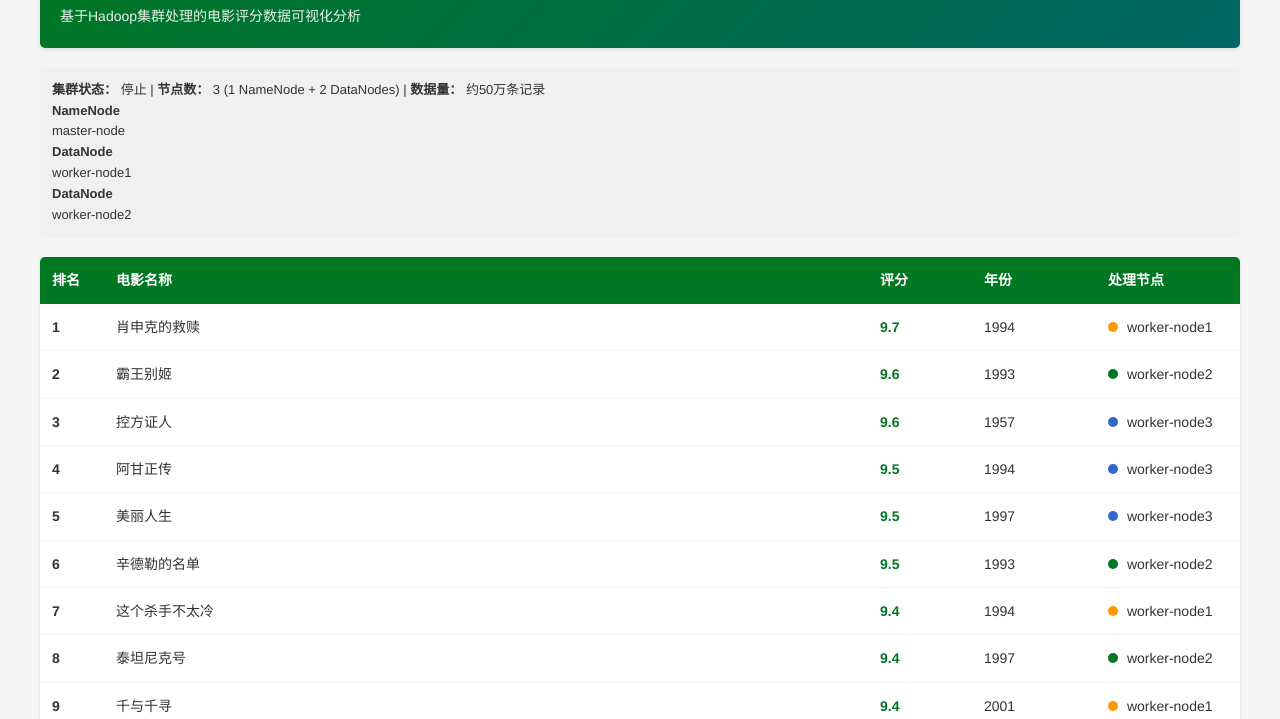
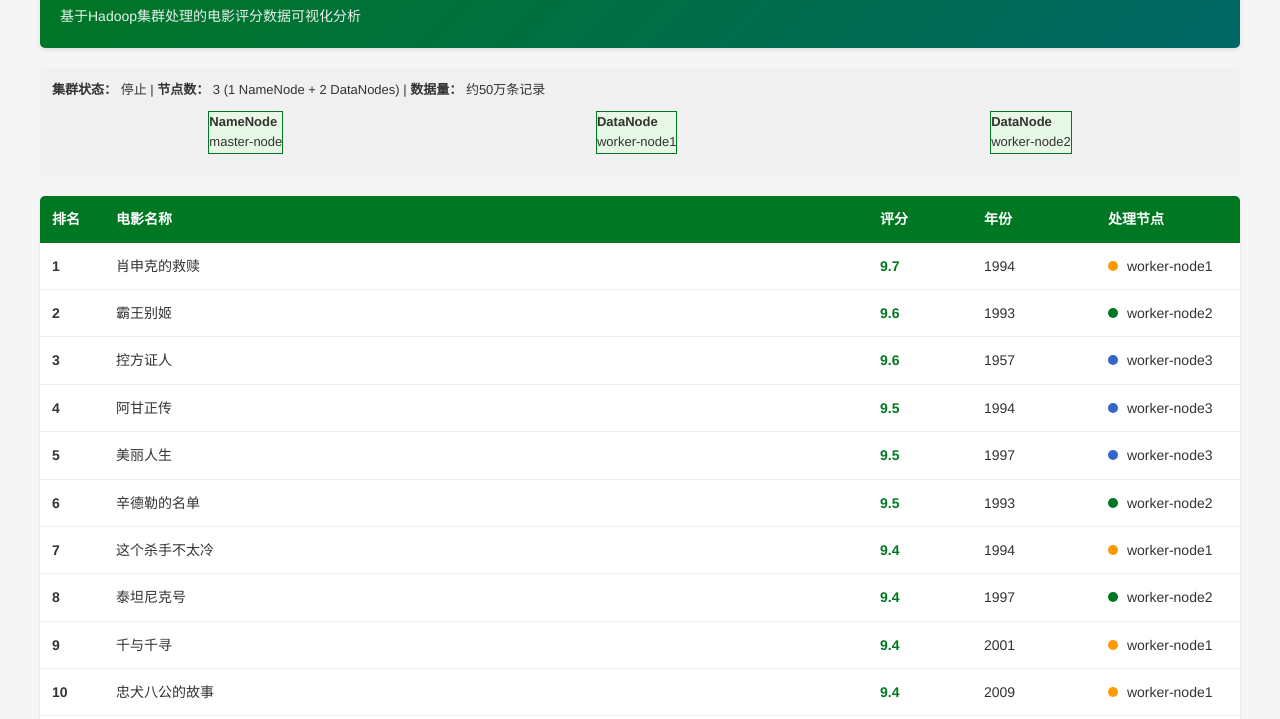
Before and after one commit to Eternally72/Eternally72.github.io, a plain HTML site: page vision/index.html in a window 1280 px wide. Shown: the part 81-800 px from the top of the page. Drawn offline with nearby package versions, Linux system fonts and the light colour scheme.

Commit message:
Update index.html

```diff
--- a/vision/index.html
+++ b/vision/index.html
@@ -69,6 +69,15 @@
             margin-bottom: 15px;
             font-size: 16px;
             color: #007722;
+        }
+        .node.active {
+            background-color: #e6f7e6;
+            border: 1px solid #007722;
+        }
+        .cluster-nodes {
+            display: flex;
+            justify-content: space-around;
+            margin: 10px 0;
         }
         .movie-table {
             width: 100%;
```
